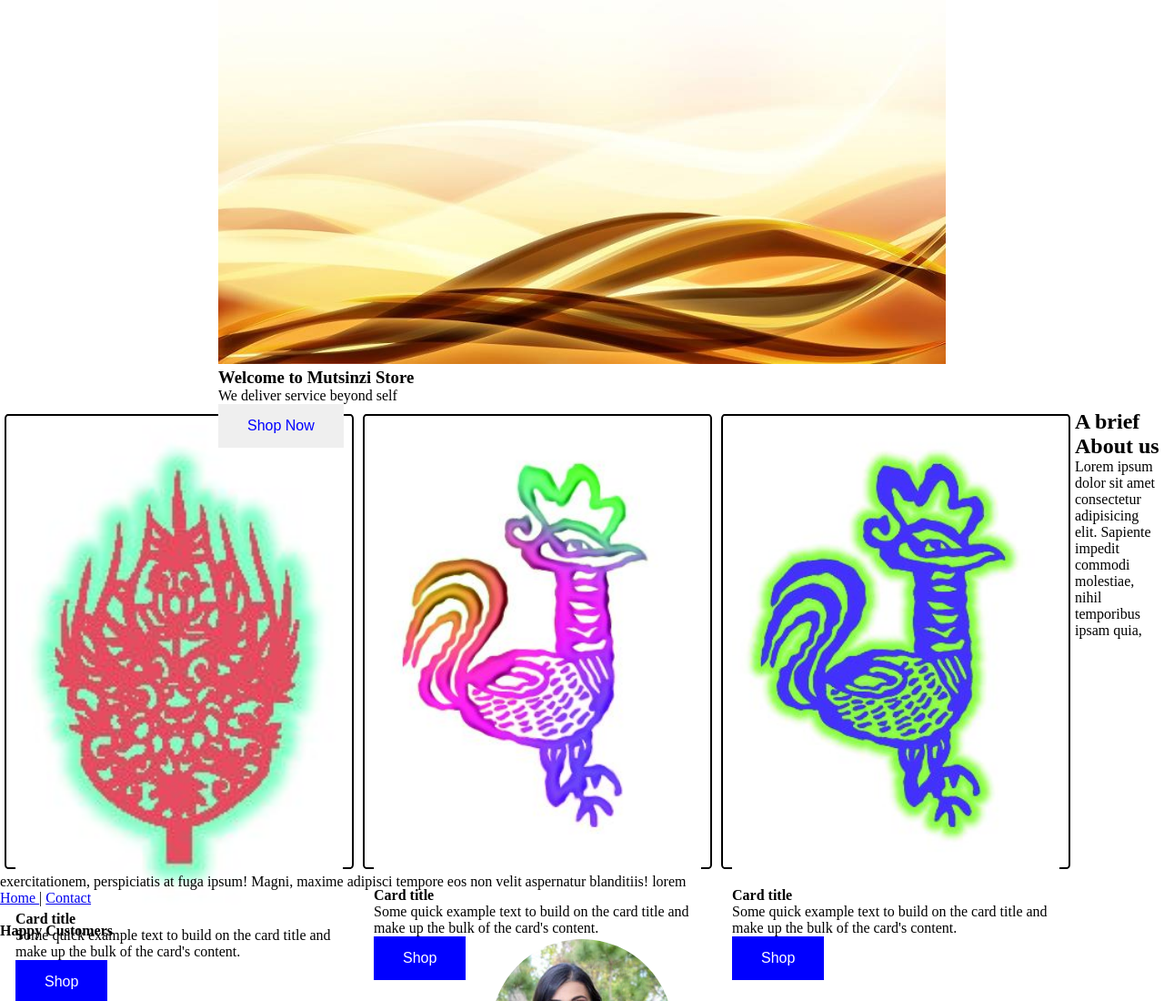
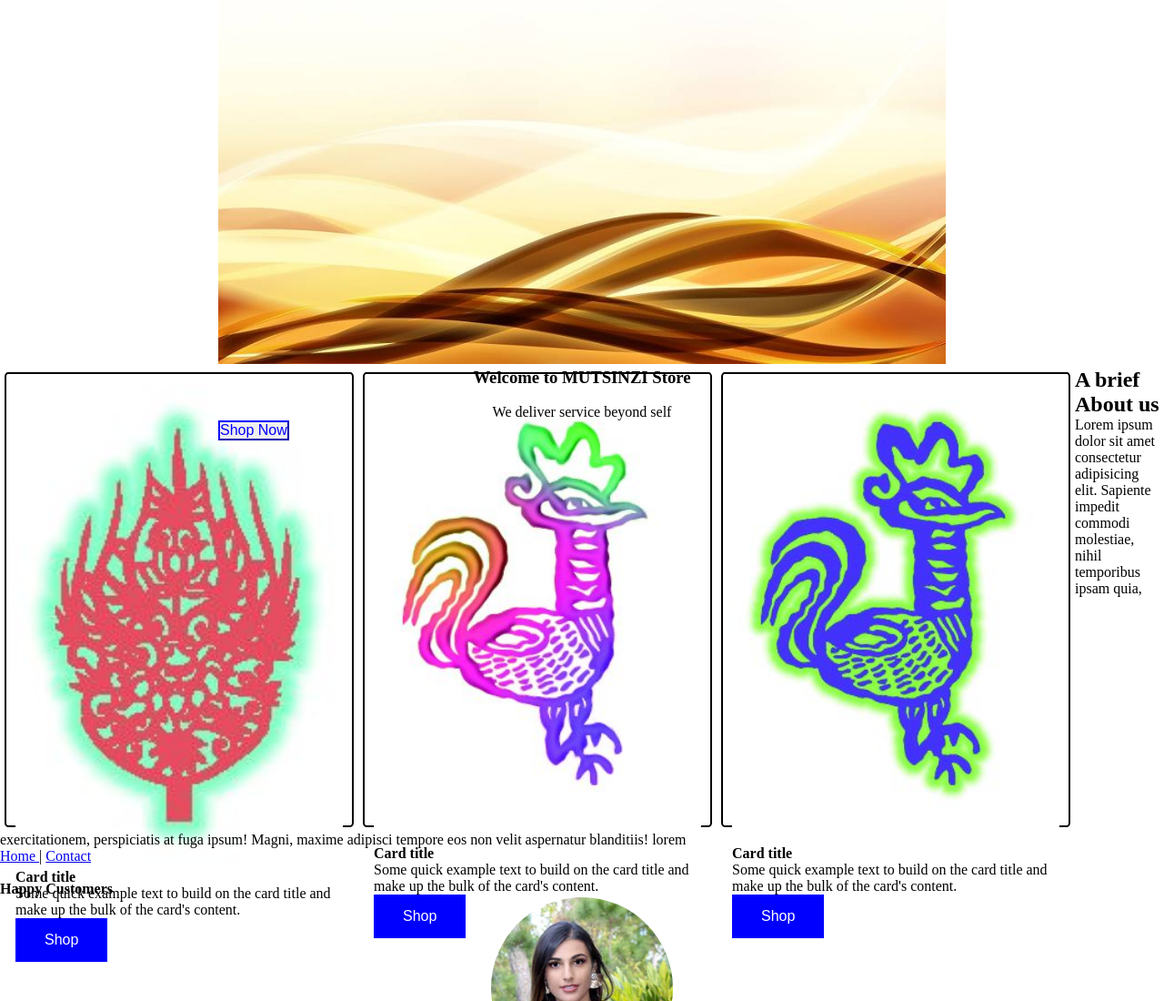
Before and after one commit to Mutsinzi-Official/Task-two, a plain HTML site: page index.html in a window 1280 px wide. Shown: the top 1100 px of the page at 91% size. Drawn offline with Linux system fonts and the light colour scheme.

Commit message:
Update index.html

```diff
--- a/index.html
+++ b/index.html
@@ -36,12 +36,11 @@
      <div class=''menu''>
 	<div class="container">
   <img src="IMG-20221214-WA0029.jpg" alt="Image" style="width:100%; height: 400px">
-  <div class="content">
-  	<p style="float: center">
-    <h3>Welcome to Mutsinzi Store</h3>
-    <p>We deliver service beyond self </p>
-    <button style="border-color: blue; color: blue; border: none; padding: 15px 32px; text-align: center; text-decoration: none; display: inline-block; font-size: 16px;">Shop Now</button>
-    </p>
+    <div class="content">
+    <h3 style="text-align: center" >Welcome to MUTSINZI Store</h3><br>
+    <p style="text-align: center; margin: 0 auto; width: 50%" >We deliver service beyond self </p>
+    <div class="parent">
+    <button class="style="border-color: 2px blue ; color: blue ; border:none;  text-align: center; text-decoration: none; display: inline-block; font-size: 16px;">Shop Now</button>
   </div>
 </div>
  </div>
```
